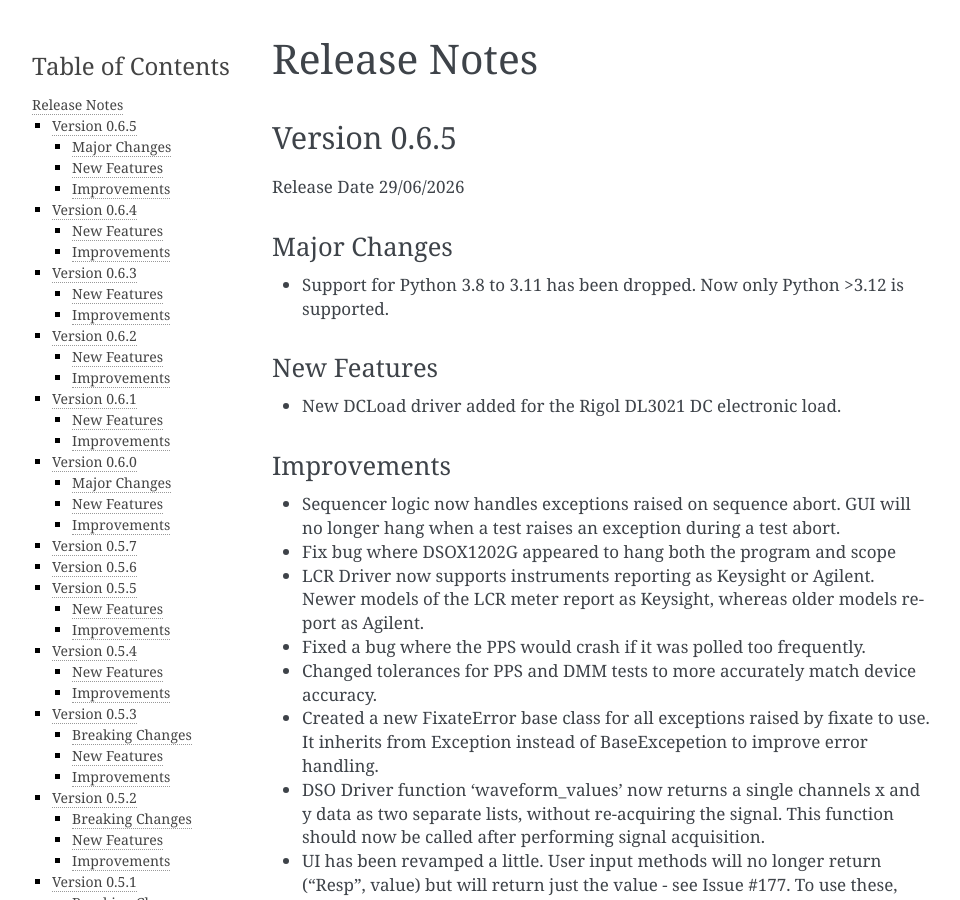
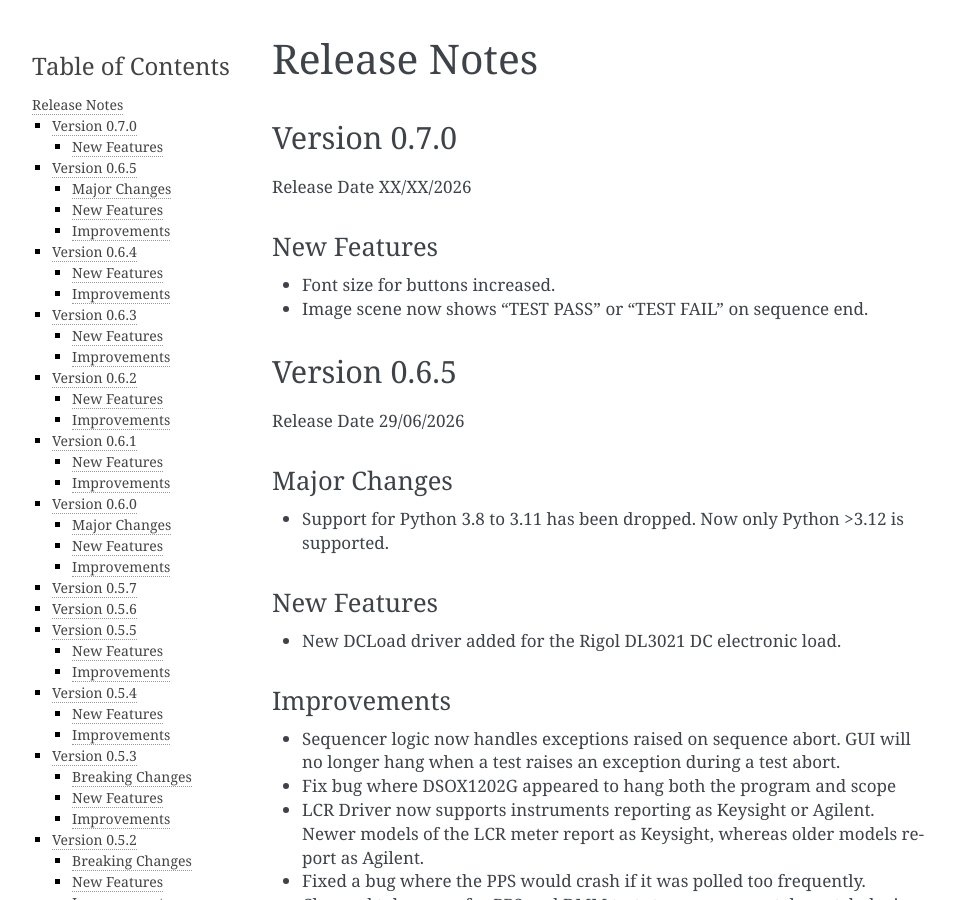
Before and after one commit to PyFixate/Fixate, a Sphinx documentation site: the page built from docs/release-notes.rst, in a window 1280 px wide and 900 px high. Shown: the whole window, without its empty margins (148-1108 px from the left). Built offline with Sphinx 7.4.7, drawn with Linux system fonts in a browser that asks for light colours.

Commit message:
Add release notes

```diff
--- a/docs/release-notes.rst
+++ b/docs/release-notes.rst
@@ -1,6 +1,17 @@
 ==================================
 Release Notes
 ==================================
+*************
+Version 0.7.0
+*************
+Release Date XX/XX/2026
+
+New Features
+############
+- Font size for buttons increased.
+- Image scene now shows "TEST PASS" or "TEST FAIL" on sequence end.
+
+
 
 *************
 Version 0.6.5
```
